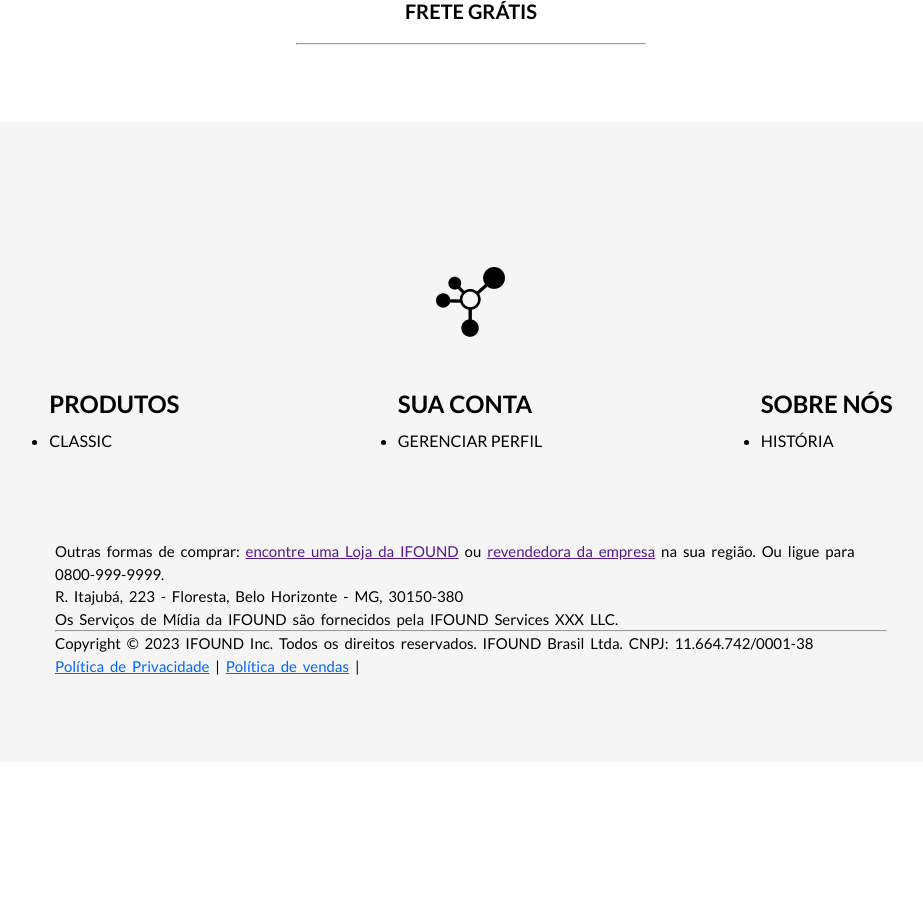
After one commit to CarlosQrz/CarlosQueiroz-pit-ifound, a PHP site: page /products.html in a window 1280 px wide. The commit adds this page. Shown: the part 678-1600 px from the top of the page, without its empty margins (169-1092 px from the left). Run offline with PHP 8.4, Linux system fonts and the light colour scheme; style sheets or scripts are compiled from the project's sources.

Commit message:
galo perdeu nesse kraio

```diff
--- /dev/null
+++ b/products.html
@@ -0,0 +1,115 @@
+<!DOCTYPE html>
+<html lang="pt-br">
+
+<head>
+    <meta charset="UTF-8">
+    <meta http-equiv="X-UA-Compatible" content="IE=edge">
+    <meta name="viewport" content="width=device-width, initial-scale=1.0">
+
+    <link rel="stylesheet" href="style.css">
+    <link rel="stylesheet" href="style-hovers.css">
+
+    <!--font do googleapis-->
+    <link rel="preconnect" href="https://fonts.googleapis.com">
+    <link rel="preconnect" href="https://fonts.gstatic.com" crossorigin>
+    <link
+        href="https://fonts.googleapis.com/css2?family=Lato:wght@400;700;900&family=Raleway:wght@700&family=Rubik:wght@300;400;500&display=swap"
+        rel="stylesheet">
+
+    <!--icon pagina-->
+    <link rel="page refencial icon" href="./pages-icons/favicon.ico">
+
+    <title>IFOUND</title>
+</head>
+
+<body>
+    <div class="top-header"></div>
+    <header class="main-header">
+        <nav class="navbar-header">
+            <div class="container-logo">
+                <a href="./index.html"> <img class="logo" src="./img-main-page/LOGO-IMG-SECTION-MAIN.png"
+                        alt="logo"></a>
+
+            </div>
+            <ul class="container-options-navbar">
+                <a href="#" class="sobre-link">
+                    <li class="sobre">SOBRE NÓS</li>
+                </a>
+                <a href="./products.html" class="shop-link">
+                    <li class="shop">SHOP</li>
+                </a>
+                <a href="" class="tracker-link">
+                    <li class="tracker">THE TRACKER</li>
+                </a>
+                <a href="#" class="contato-link">
+                    <li class="contato">CONTATO</li>
+                </a>
+            </ul>
+            <div class="container-perfil-img">
+                <img class="perfil-img" src="./img-main-page/perfil-img-section-main.png" alt="perfil" href="">
+            </div>
+        </nav>
+    </header>
+
+    <section class="section-main">
+        <div class="container-products-content">
+            <div class="img-product-container">
+                <img src="./img-main-page/tracker.svg" alt="produtinho" class="product-show">
+
+                <img src="./pages-icons/frete.svg" alt="frete-grátis" class="frete">
+
+                <span class="gratis">FRETE GRÁTIS</span>
+
+                <hr class="division-line">
+            </div>
+        </div>
+    </section>
+
+    <footer class="abismo">
+        <div class="footer-container-content">
+            <img src="./img-main-page/LOGO-IMG-SECTION-MAIN.png" alt="logo-footer" class="footer-logo-img">
+            <nav class="container-footer-lists">
+                <ul class="produto">
+                    <h1>PRODUTOS</h1>
+                    <a href="#">
+                        <li>CLASSIC</li>
+                    </a>
+                </ul>
+                <ul class="conta">
+                    <h1>SUA CONTA</h1>
+                    <a href="#">
+                        <li>GERENCIAR PERFIL</li>
+                    </a>
+                </ul>
+                <ul class="sobre-nos">
+                    <h1>SOBRE NÓS</h1>
+                    <a href="#">
+                        <li>HISTÓRIA</li>
+                    </a>
+                </ul>
+            </nav>
+
+            <div class="terms">
+                <p class="contatos-local-empresa">
+                    Outras formas de comprar: <a href="">encontre uma Loja da IFOUND</a> ou <a href="">revendedora da
+                        empresa</a> na sua região.
+                    Ou ligue para 0800-999-9999.<br>
+                    R. Itajubá, 223 - Floresta, Belo Horizonte - MG, 30150-380<br>
+                    Os Serviços de Mídia da IFOUND são fornecidos pela IFOUND Services XXX LLC.
+                </p>
+                <hr class="termos-divisa">
+                <p class="copy-text">Copyright © 2023 IFOUND Inc. Todos os direitos reservados. IFOUND Brasil Ltda.
+                    CNPJ: 11.664.742/0001-38<br>
+                    <a href="">Política de Privacidade</a>
+                    |
+                    <a href="">Política de vendas</a>
+                    |
+                </p>
+                <!-- CNPJ FIGURATIVO -->
+            </div>
+        </div>
+    </footer>
+
+</body>
+
+</html>
--- a/settings.scss
+++ b/settings.scss
@@ -31,6 +31,22 @@
   background-color: rgba(203, 203, 203, 1);
 }
 
+@mixin general-position-column(){
+  display: flex;
+  flex-direction: column;
+
+  align-items: center;
+  justify-content: center;
+}
+@mixin general-position-row(){
+  display: flex;
+  flex-direction: row;
+
+  justify-content: center;
+  align-items: center;
+}
+
+
 @keyframes moveUpDown {
   0% {
     transform: translateY(0);
--- a/style-hovers.css
+++ b/style-hovers.css
@@ -724,7 +713,7 @@ li.movil {
 /*SECTION 6 ACABA AQUI*/
 footer.abismo {
   width: 100%;
-  height: 70vh;
+  height: 80vh;
   position: relative;
   display: flex;
   flex-direction: column;
@@ -778,6 +767,89 @@ ul.conta > h1 {
 
 ul.sobre-nos > h1 {
   margin-bottom: 13px;
+}
+
+ul.produto > a {
+  text-decoration: none;
+  color: rgb(0, 0, 0);
+}
+
+ul.conta > a {
+  text-decoration: none;
+  color: rgb(0, 0, 0);
+}
+
+ul.sobre-nos > a {
+  text-decoration: none;
+  color: rgb(0, 0, 0);
+}
+
+div.terms {
+  position: relative;
+  bottom: -6em;
+  width: 65%;
+  font-family: "Lato", sans-serif;
+  font-size: 15px;
+  line-height: 1.5em;
+  display: flex;
+  flex-direction: column;
+  word-spacing: 3px;
+  justify-content: center;
+  margin-bottom: 30px;
+}
+
+p.copy-text > a {
+  color: rgb(0, 102, 255);
+}
+
+/*PÁGINA PRODUCTS COMEÇA AQUI*/
+section.section-main {
+  width: 100%;
+  height: 100vh;
+  background-color: #ffffff;
+  display: flex;
+  flex-direction: row;
+  justify-content: center;
+  align-items: center;
+}
+
+div.container-products-content {
+  width: 90%;
+  height: 90vh;
+  position: relative;
+  display: flex;
+  flex-direction: row;
+  align-items: center;
+  justify-content: space-evenly;
+}
+
+div.img-product-container {
+  position: relative;
+  width: 700px;
+  height: 900px;
+  display: flex;
+  flex-direction: column;
+  align-items: center;
+  justify-content: center;
+}
+
+img.product-show {
+  width: 400px;
+  background-color: #8f8f8f;
+  border-radius: 30px;
+  transition: 300ms;
+}
+
+span.gratis {
+  font-size: 20px;
+  text-align: center;
+  font-family: "Lato", sans-serif;
+  font-weight: 600;
+  margin-bottom: 20px;
+}
+
+hr.division-line {
+  width: 50%;
 }
 
 @keyframes moveUpDown {
--- a/style-hovers.scss
+++ b/style-hovers.scss
@@ -159,3 +159,23 @@ li.movil:hover {
   letter-spacing: 2px;
   transition: 280ms;
 }
+
+ul.produto > a:hover {
+  text-decoration: underline;
+  color: rgb(0, 0, 0);
+}
+
+ul.conta > a:hover {
+  text-decoration: underline;
+  color: rgb(0, 0, 0);
+}
+
+ul.sobre-nos > a:hover {
+  text-decoration: underline;
+  color: rgb(0, 0, 0);
+}
+
+img.product-show:hover{
+  scale: (1.05);
+  transition: 300ms;
+}
--- a/style.css
+++ b/style.css
@@ -724,7 +713,7 @@ li.movil {
 /*SECTION 6 ACABA AQUI*/
 footer.abismo {
   width: 100%;
-  height: 70vh;
+  height: 80vh;
   position: relative;
   display: flex;
   flex-direction: column;
@@ -778,4 +767,87 @@ ul.conta > h1 {
 
 ul.sobre-nos > h1 {
   margin-bottom: 13px;
+}
+
+ul.produto > a {
+  text-decoration: none;
+  color: rgb(0, 0, 0);
+}
+
+ul.conta > a {
+  text-decoration: none;
+  color: rgb(0, 0, 0);
+}
+
+ul.sobre-nos > a {
+  text-decoration: none;
+  color: rgb(0, 0, 0);
+}
+
+div.terms {
+  position: relative;
+  bottom: -6em;
+  width: 65%;
+  font-family: "Lato", sans-serif;
+  font-size: 15px;
+  line-height: 1.5em;
+  display: flex;
+  flex-direction: column;
+  word-spacing: 3px;
+  justify-content: center;
+  margin-bottom: 30px;
+}
+
+p.copy-text > a {
+  color: rgb(0, 102, 255);
+}
+
+/*PÁGINA PRODUCTS COMEÇA AQUI*/
+section.section-main {
+  width: 100%;
+  height: 100vh;
+  background-color: #ffffff;
+  display: flex;
+  flex-direction: row;
+  justify-content: center;
+  align-items: center;
+}
+
+div.container-products-content {
+  width: 90%;
+  height: 90vh;
+  position: relative;
+  display: flex;
+  flex-direction: row;
+  align-items: center;
+  justify-content: space-evenly;
+}
+
+div.img-product-container {
+  position: relative;
+  width: 700px;
+  height: 900px;
+  display: flex;
+  flex-direction: column;
+  align-items: center;
+  justify-content: center;
+}
+
+img.product-show {
+  width: 400px;
+  background-color: #8f8f8f;
+  border-radius: 30px;
+  transition: 300ms;
+}
+
+span.gratis {
+  font-size: 20px;
+  text-align: center;
+  font-family: "Lato", sans-serif;
+  font-weight: 600;
+  margin-bottom: 20px;
+}
+
+hr.division-line {
+  width: 50%;
 }/*# sourceMappingURL=style.css.map */
--- a/style.scss
+++ b/style.scss
@@ -849,15 +791,11 @@ li.movil {
 
 footer.abismo {
   width: 100%;
-  height: 70vh;
+  height: 80vh;
 
   position: relative;
 
-  display: flex;
-  flex-direction: column;
-
-  align-items: center;
-  justify-content: center;
+  @include general-position-column();
 
   background-color: #f5f5f5;
 }
@@ -867,22 +805,13 @@ div.footer-container-content {
 
   width: 100%;
 
-  display: flex;
-  flex-direction: column;
-
-  align-items: center;
-  justify-content: center;
+  @include general-position-column();
 }
 
 div.div-footer-container-content {
   position: relative;
 
-  display: flex;
-  flex-direction: column;
-
-  align-items: center;
-
-  justify-content: center;
+  @include general-position-column();
 }
 
 nav.container-footer-lists {
@@ -918,3 +846,97 @@ ul.conta > h1 {
 ul.sobre-nos > h1 {
   margin-bottom: 13px;
 }
+
+ul.produto > a {
+  text-decoration: none;
+  color: rgb(0, 0, 0);
+}
+
+ul.conta > a {
+  text-decoration: none;
+  color: rgb(0, 0, 0);
+}
+
+ul.sobre-nos > a {
+  text-decoration: none;
+  color: rgb(0, 0, 0);
+}
+
+div.terms{
+
+  position:relative;
+  bottom: -6em;
+  width: 65%;
+
+  font-family: 'Lato', sans-serif;
+  font-size: 15px;
+
+  line-height: 1.5em;
+
+  display: flex;
+  flex-direction: column;
+
+  word-spacing: 3px;
+
+  justify-content: center;
+
+  margin-bottom: 30px;
+
+}
+
+p.copy-text>a{
+  color: rgb(0, 102, 255);
+}
+
+/*PÁGINA PRODUCTS COMEÇA AQUI*/
+
+section.section-main{
+  width: 100%;
+  height: 100vh;
+  background-color: #ffffff;
+
+  @include general-position-row
+}
+
+div.container-products-content{
+  width: 90%;
+  height: 90vh;
+
+  position: relative;
+  display: flex;
+  flex-direction: row;
+  align-items: center;
+  justify-content: space-evenly;
+
+}
+
+div.img-product-container{
+  position: relative;
+  width: 700px;
+  height: 900px;
+  @include general-position-column();
+}
+
+img.product-show{
+  width: 400px;
+  background-color: #8f8f8f;
+  border-radius: 30px;
+  transition: 300ms;
+}
+
+span.gratis{
+  font-size: 20px;
+  text-align: center;
+  font-family: 'Lato', sans-serif;
+  font-weight: 600;
+
+  margin-bottom: 20px;
+}
+
+img.frete{
+
+}
+
+hr.division-line{
+  width: 50%;
+}
```
Also changed, not shown: other parts of style-hovers.css (+42 -33 lines), other parts of style.css (+22 -33 lines), other parts of style.scss (+28 -87 lines), index.html (+19 -23 lines), img-main-page/COMPUTER-3D-SECTION-4.png (added), pages-icons/frete.svg (added), 3 other files.
